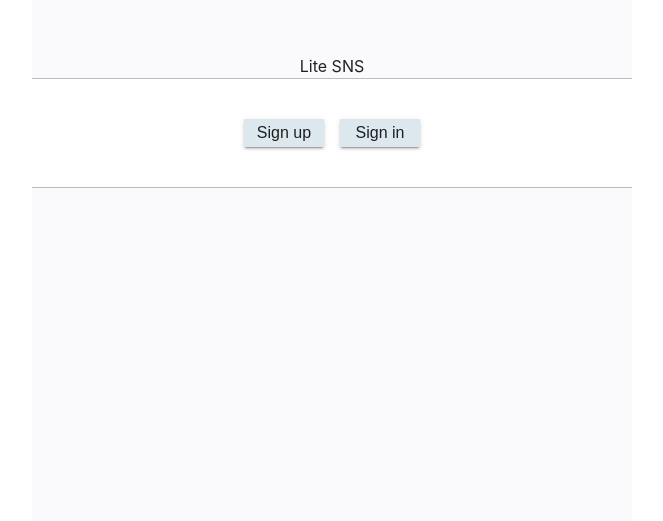
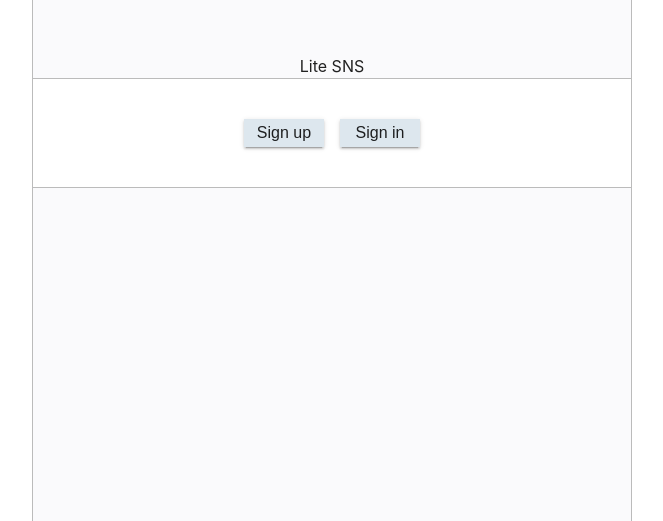
Before and after one commit to kusa-mochi/lite-sns, a React (Vite) app in the folder src/cmd/client/lite-sns-client/: page / in a window 1280 px wide. Shown: the part 279-800 px from the top of the page, without its empty margins (308-971 px from the left). Built offline with nearby package versions, Linux system fonts and the light colour scheme.

Commit message:
add borders.

```diff
--- a/src/cmd/client/lite-sns-client/src/components/molecules/page_base.tsx
+++ b/src/cmd/client/lite-sns-client/src/components/molecules/page_base.tsx
@@ -32,6 +32,8 @@ export default function PageBase(props: Props) {
         width: 600px;
         height: 100%;
         background-color: ${theme.palette.base.bodyBackgroundColor};
+        border-right: 1px solid ${theme.palette.base.borderColor};
+        border-left: 1px solid ${theme.palette.base.borderColor};
     `
 
     return (
```
